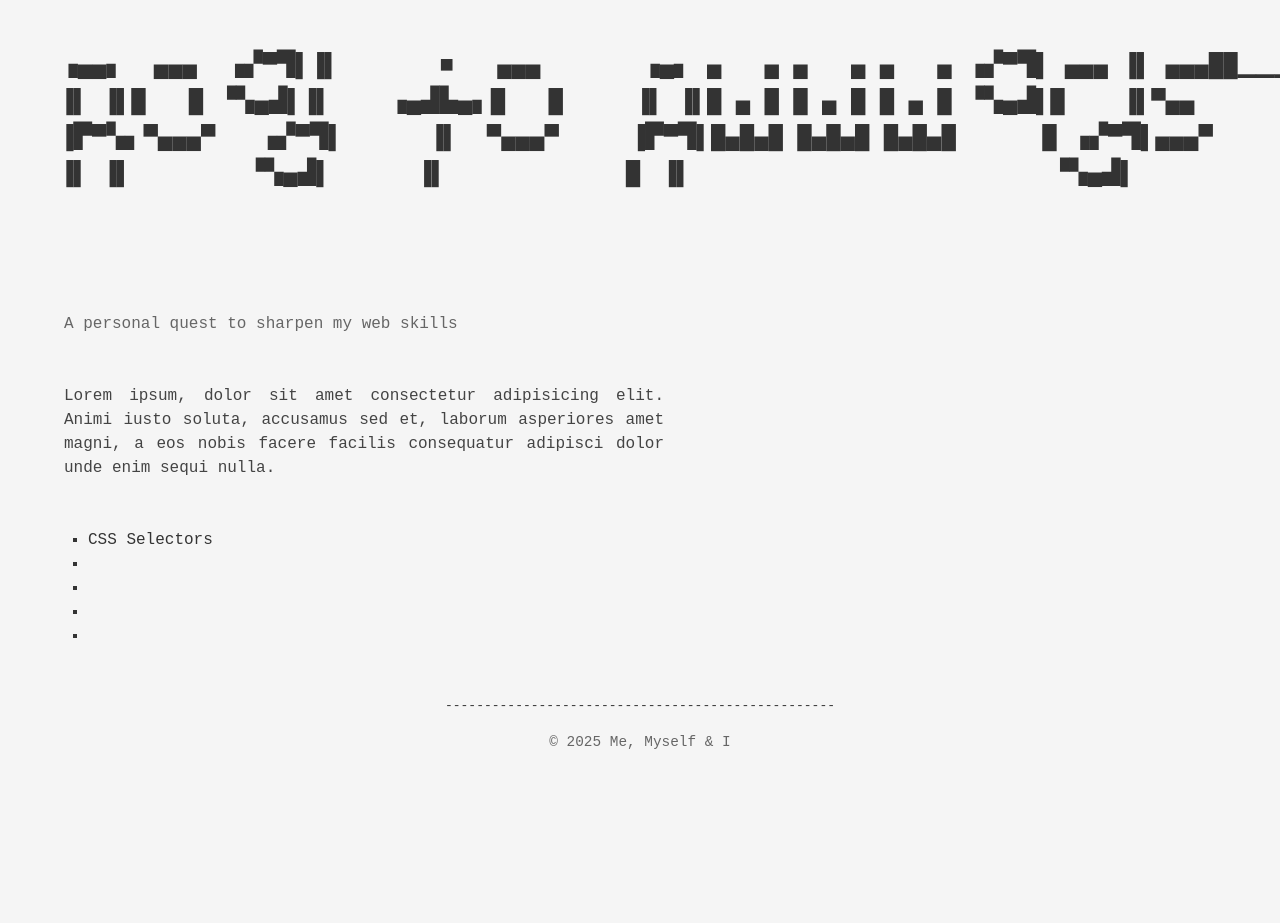
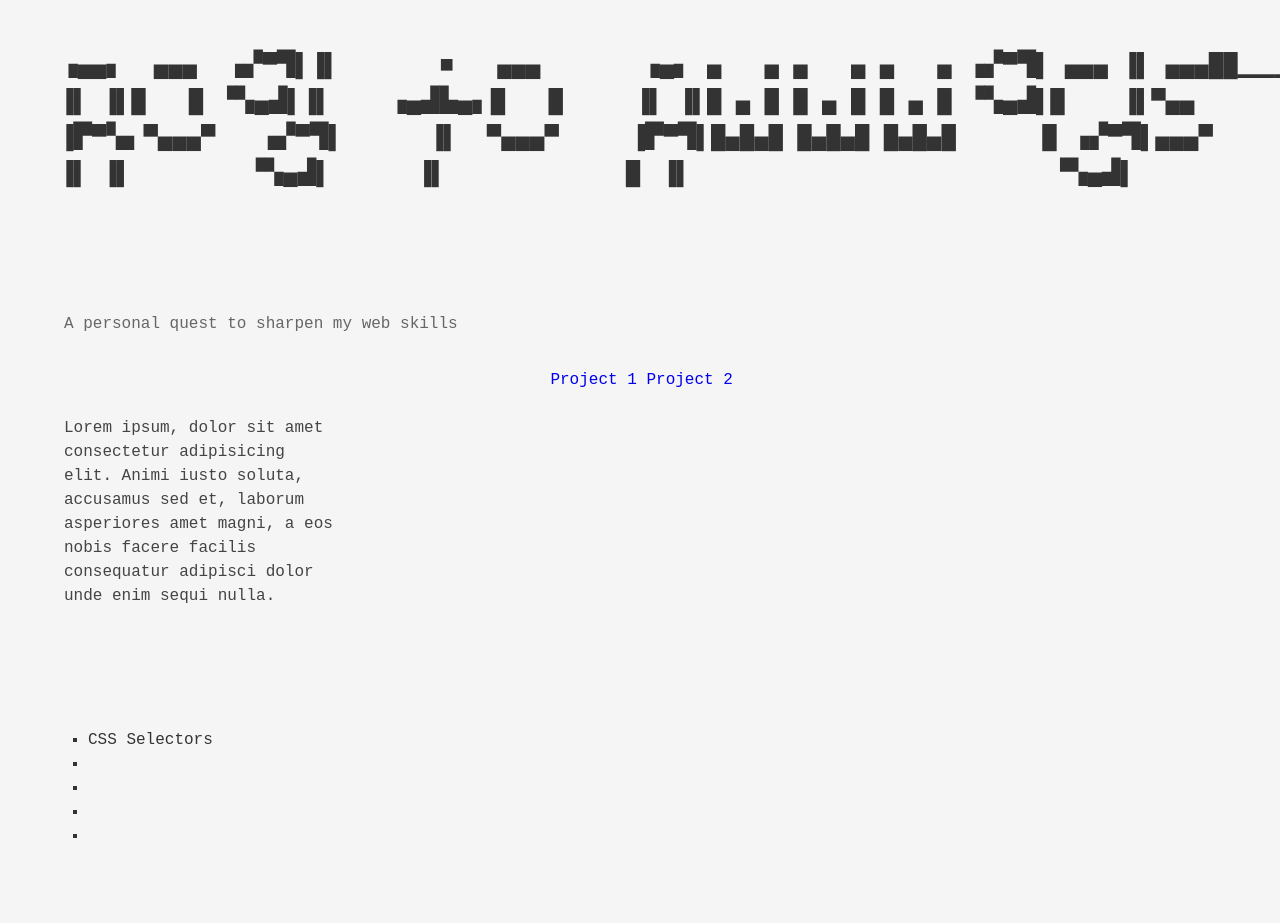
Before and after one commit to ligea-alexander/to_awwwards, a plain HTML site: page index.html in a window 1280 px wide. Shown: the top 923 px of the page. Before the commit the page ends 800 px from the top, so only its background shows below. Drawn offline with Linux system fonts and the light colour scheme.

Commit message:
New styles

```diff
--- a/index.html
+++ b/index.html
@@ -25,6 +25,7 @@
   </header>
 
   <!-- Main Content Section -->
+  <main>
     <section id="intro">
       <div>
         <p>Lorem ipsum, dolor sit amet consectetur adipisicing elit. Animi iusto soluta, accusamus sed et,
@@ -32,7 +33,6 @@
           asperiores amet magni, a eos nobis facere facilis consequatur adipisci dolor unde enim sequi nulla.</p>
       </div>
     </section>
-
     <section id="milestoneNavigation">
       <div>
         <ul>
@@ -44,12 +44,14 @@
         </ul>
       </div>
     </section>
-  <section id="journeyMap"></section>
-
-
-
-
-
+    <section id="journeyMap">
+      <div>
+        <a class="project-link" href="https://project1.com" data-name="Project 1">Project 1</a>
+        <a class="project-link" href="https://project2.com" data-name="Project 2">Project 2</a>
+        <!-- Add more links as you go -->
+      </div>
+    </section>
+  </main>
   <!-- Footer Section -->
   <footer>
     <pre class="ascii-divider">--------------------------------------------------</pre>
--- a/style.css
+++ b/style.css
@@ -1,10 +1,9 @@
-/* ====== Basic Reset ====== */
+/* ====== Global Styles  ====== */
 * {
   margin: 0;
   padding: 0
 }
 
-/* ====== Body & Global Styles ====== */
 body {
   font-family: "Courier New", Courier, monospace;
   background-color: #f5f5f5;
@@ -15,7 +14,6 @@ body {
 }
 
 /* ====== Header & Banner ====== */
-
 pre {
   margin-top: 3rem;
   scroll-margin: auto;
@@ -48,11 +46,17 @@ pre {
 
 
 /* ====== Main Sections ====== */
+main {
+  display: grid;
+  grid-template-columns: 30% 60%;
+  grid-template-rows: 2;
+  column-gap: 10rem;
+}
 
 #intro {
   max-width: 600px;
   margin: 3rem;
-  text-align: justify;
+  text-align: left;
 }
 
 #intro p {
@@ -63,9 +67,13 @@ pre {
   max-width: 600px;
   margin: 3rem;
   text-align: justify;
+  grid-column: 1/2;
+  grid-row: 2
 }
 
-/* ====== Timeline / Milestones ====== */
+#journeyMap {
+  grid-column: 2/3;
+}
 
 /* ===== List Styles ==== */
 ul {
@@ -81,6 +89,9 @@ a {
   /* classic link color */
 }
 
+/* ====== Journey Loop ====== */
+
+section #journeyMap {}
 
 /* ====== Footer ====== */
 footer {
```
Also changed, not shown: Untitled-1.svg (added). Lines whose indentation alone changed are shown as unchanged.
